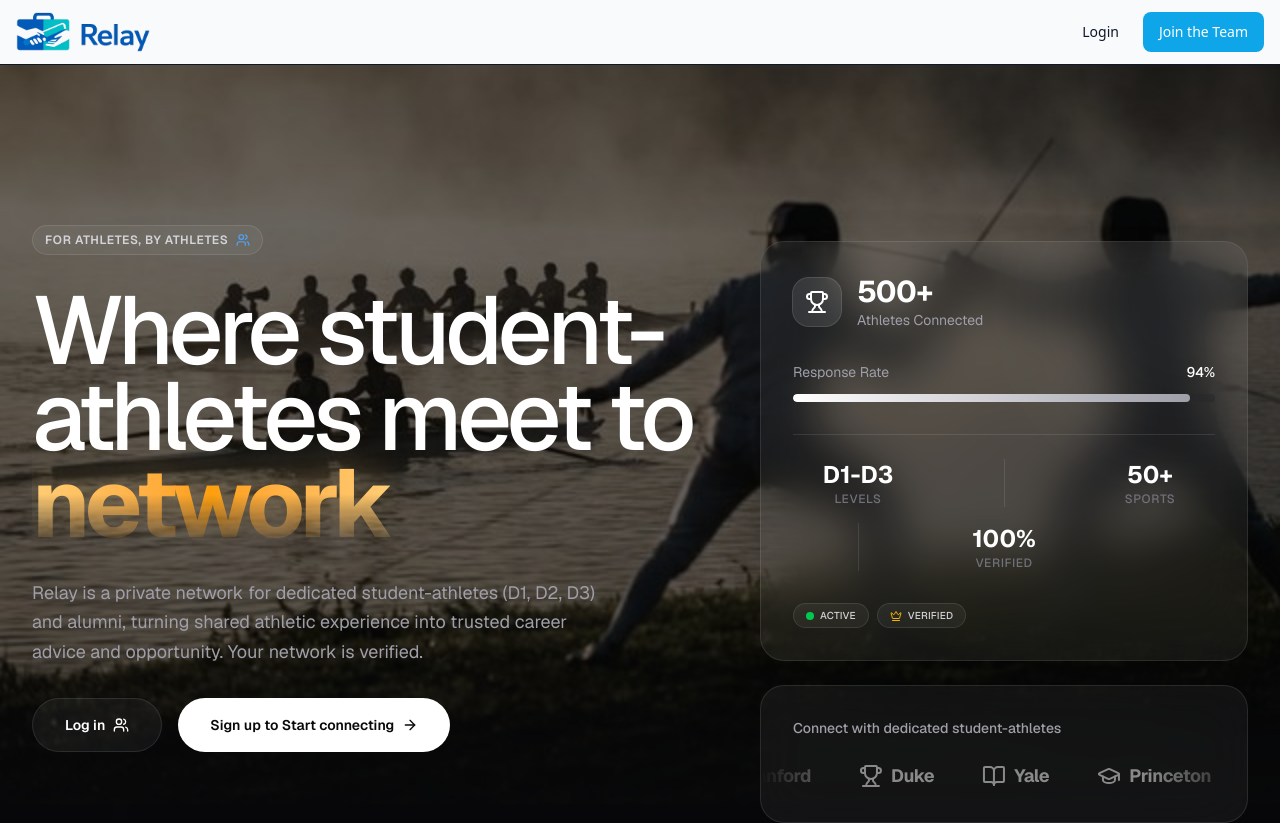
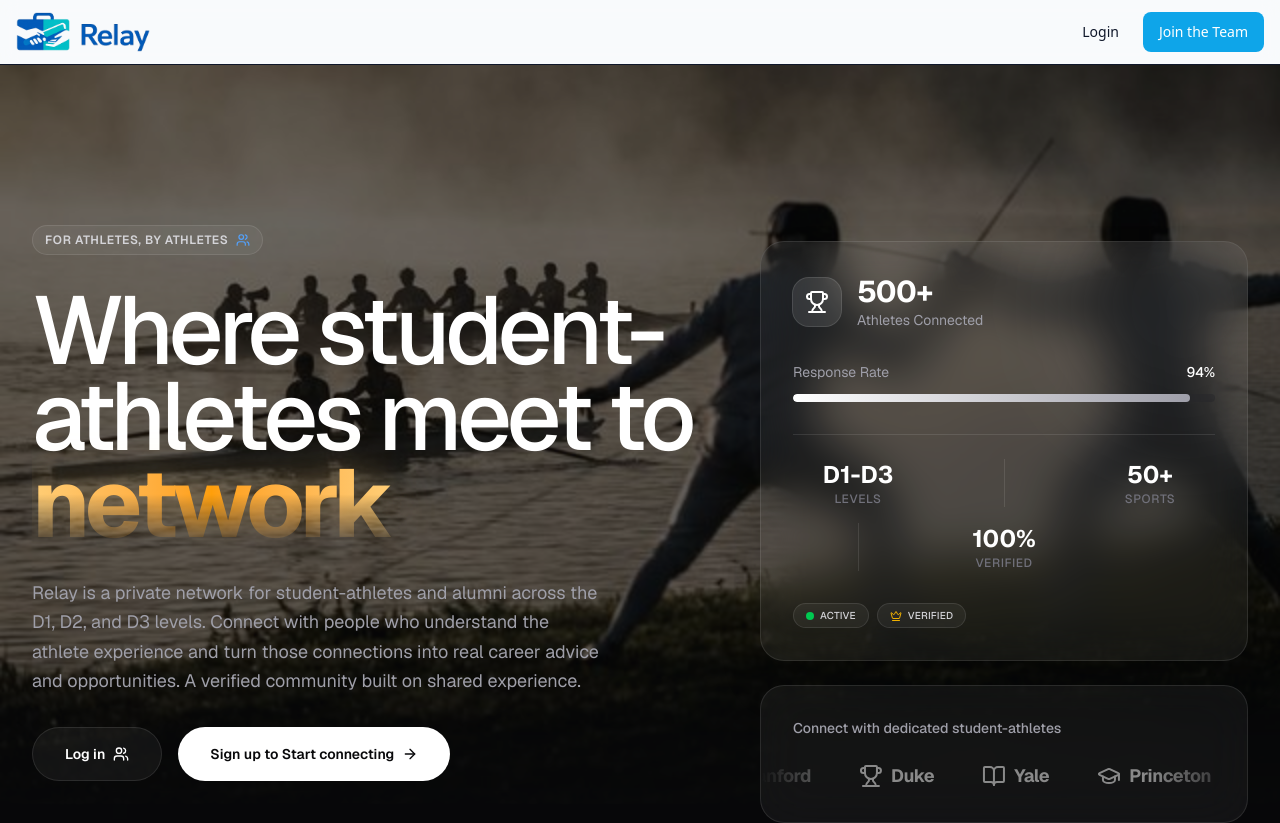
Before and after one commit to coreycjshen-commits/relay, a Next.js app: page / in a window 1280 px wide. Shown: the top 823 px of the page. Built offline with nearby package versions, Linux system fonts and the light colour scheme; no server answers.

Commit message:
Update home page hero copy

```diff
--- a/src/components/ui/glassmorphism-trust-hero.tsx
+++ b/src/components/ui/glassmorphism-trust-hero.tsx
@@ -104,9 +104,9 @@
 
                         {/* Description */}
                         <p className="animate-fade-in delay-300 max-w-xl text-lg text-zinc-400 leading-relaxed">
-                            Relay is a private network for dedicated student-athletes (D1, D2, D3) and alumni,
-                            turning shared athletic experience into trusted career advice and opportunity.
-                            Your network is verified.
+                            Relay is a private network for student-athletes and alumni across the D1, D2, and D3 levels.
+                            Connect with people who understand the athlete experience and turn those connections into
+                            real career advice and opportunities. A verified community built on shared experience.
                         </p>
 
                         {/* CTA Buttons */}
```
